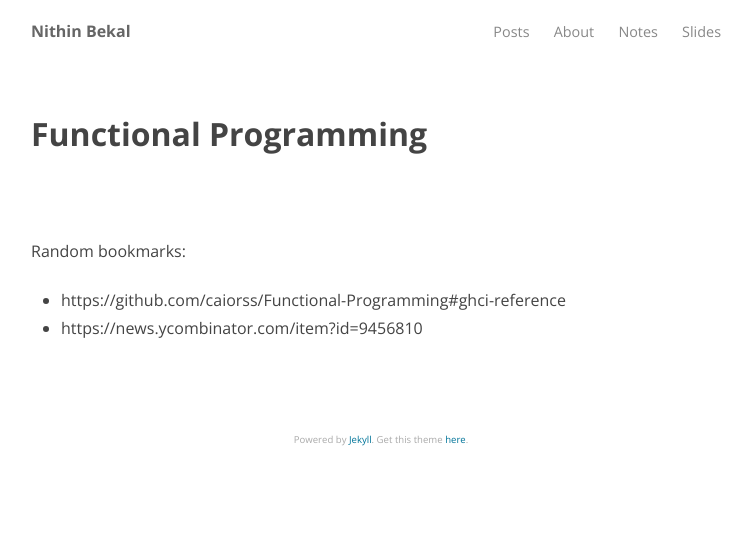
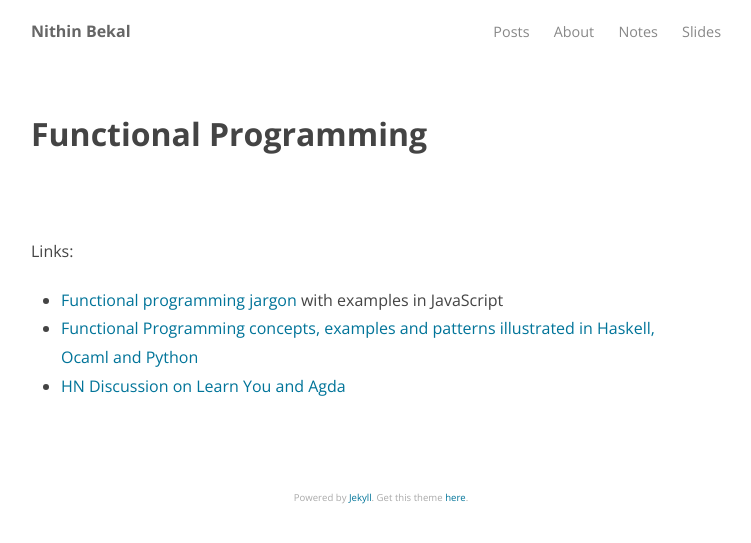
Before and after one commit to nithinbekal/nithinbekal.github.io, a Jekyll site: the page built from notes/fp.md, in a window 1280 px wide. Shown: the top 543 px of the page, without its empty margins (259-1010 px from the left). Built offline with Jekyll 4.4.1, drawn with Linux system fonts in a browser that asks for light colours.

Commit message:
Bookmarks: Functional programming

```diff
--- a/notes/fp.md
+++ b/notes/fp.md
@@ -4,7 +4,9 @@ title: "Functional Programming"
 date:  2015-05-20  0:10:44
 ---
 
-Random bookmarks:
+Links:
 
-* https://github.com/caiorss/Functional-Programming#ghci-reference
-* https://news.ycombinator.com/item?id=9456810
+- [Functional programming jargon](https://github.com/hemanth/functional-programming-jargon/blob/master/readme.md?__s=hoxw63m3fwq2o6ppssq6#lambda-calculus)
+  with examples in JavaScript
+- [Functional Programming concepts, examples and patterns illustrated in Haskell, Ocaml and Python](https://github.com/caiorss/Functional-Programming)
+- [HN Discussion on Learn You and Agda](https://news.ycombinator.com/item?id=9456810)
```
